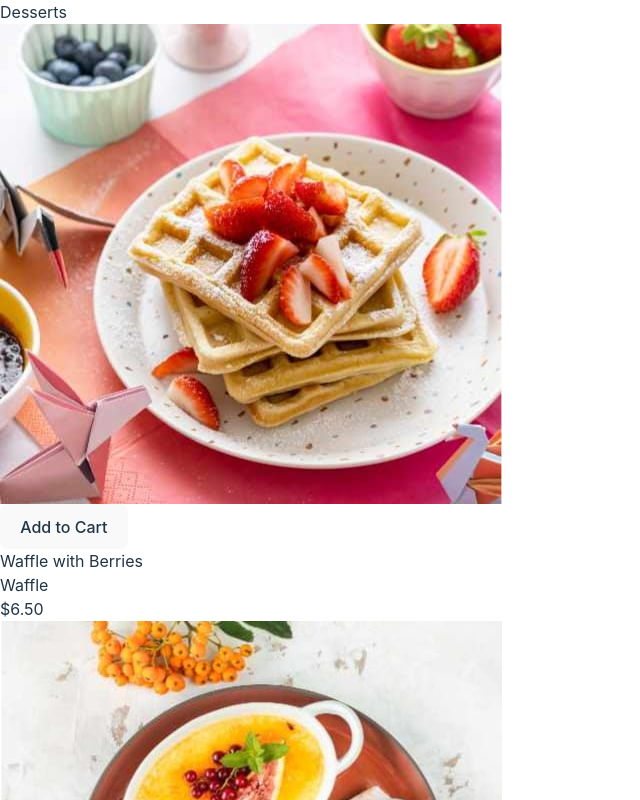
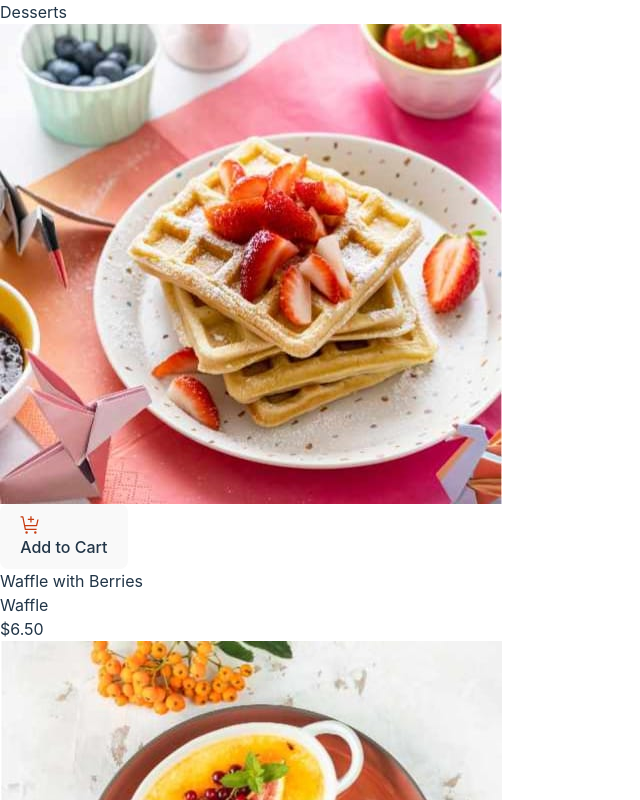
Before and after one commit to BlackPri0r/product-list-cart, a React (Vite) app: page / in a window 1280 px wide. Shown: the top 800 px of the page, without its empty margins (0-640 px from the left). Built offline with nearby package versions, Linux system fonts and the light colour scheme.

Commit message:
svg added

```diff
--- a/src/Card.tsx
+++ b/src/Card.tsx
@@ -6,8 +6,9 @@ function Card({ imageSrc, name, category, price }) {
       {/* Image and button */}
       <div className="relative w-[252px] h-[242px] rounded-lg flex flex-col items-center">
         <img className="rounded-md" alt={name} src={imageSrc} />
-        <button className="absolute bottom-[-20px] left-1/2 transform -translate-x-1/2 h-11 w-40 rounded-full border border-[#8a8a8a]">
-          <p>Add to Cart</p>
+        <button className="absolute flex items-center bottom-[-20px] left-1/2 transform -translate-x-1/2 h-11 w-40 rounded-full border border-[#8a8a8a]">
+            <svg xmlns="http://www.w3.org/2000/svg" width="21" height="20" fill="none" viewBox="0 0 21 20"><g fill="#C73B0F" clip-path="url(#a)"><path d="M6.583 18.75a1.25 1.25 0 1 0 0-2.5 1.25 1.25 0 0 0 0 2.5ZM15.334 18.75a1.25 1.25 0 1 0 0-2.5 1.25 1.25 0 0 0 0 2.5ZM3.446 1.752a.625.625 0 0 0-.613-.502h-2.5V2.5h1.988l2.4 11.998a.625.625 0 0 0 .612.502h11.25v-1.25H5.847l-.5-2.5h11.238a.625.625 0 0 0 .61-.49l1.417-6.385h-1.28L16.083 10H5.096l-1.65-8.248Z"/><path d="M11.584 3.75v-2.5h-1.25v2.5h-2.5V5h2.5v2.5h1.25V5h2.5V3.75h-2.5Z"/></g><defs><clipPath id="a"><path fill="#fff" d="M.333 0h20v20h-20z"/></clipPath></defs></svg>
+            <p className="ml-2">Add to Cart</p>
         </button>
       </div>
 
```
